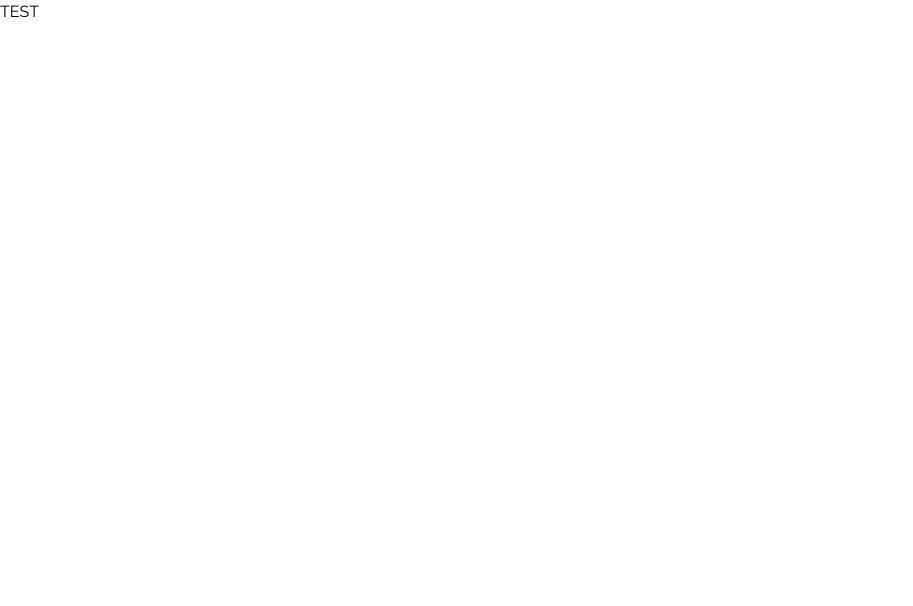
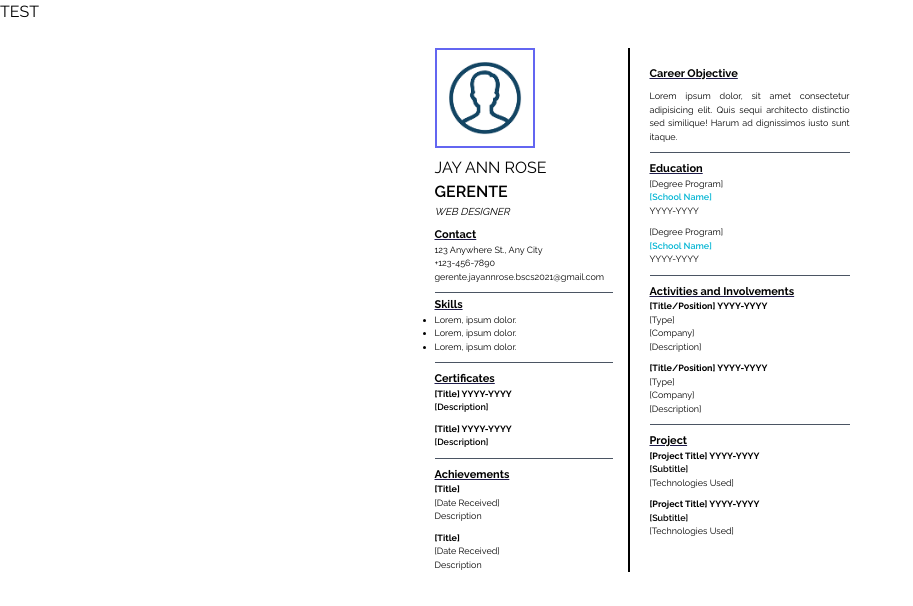
Before and after one commit to egoRockU/ft-portfolios, a React (Vite) app: page /gerenteresume in a window 1280 px wide. Shown: the top 606 px of the page, without its empty margins (0-913 px from the left). Built offline with nearby package versions, Linux system fonts and the light colour scheme.

Commit message:
added resume temp with img

```diff
--- a/src/pages/GerenteResume.jsx
+++ b/src/pages/GerenteResume.jsx
@@ -1,7 +1,8 @@
 import downloadPDF from "./assets/utils/downloadPDF";
 // import "./assets/style.css";
 import picture from "./assets/picture.png";
-import { BiLink } from "react-icons/bi";
+
+
 
 function App() {
   const DIV_NAME = "container";
@@ -16,7 +17,103 @@ function App() {
         <button onClick={handleDownload}>TEST</button>
       </div>
       {/* Place your resume here */}
+      <div className="flex container max-w-[459px] bg-white mx-auto justify-center items-center font-serif">
+        <div className="ml-6 flex-1 border-r-2 border-black w-[229px] mt-6">
 
+              <img src={picture} alt="profile pic" className="h-[100px] w-[100px] object-cover border-2 border-indigo-500/100 mb-2" />
+            <div className="leading-normal">
+            <p className="text-[16px] uppercase">Jay Ann Rose</p>
+            <p className="text-[16px] font-semibold uppercase">Gerente</p>
+            </div>
+            <p className="job-description uppercase italic text-[10px]">Web Designer</p>
+            <p className="text-[11px] mt-2 underline decoration-solid decoration-indigo-950 font-bold">Contact</p>
+            <p className="text-[9px]">123 Anywhere St., Any City</p>
+            <p className="text-[9px]">+123-456-7890</p>
+            <p className="text-[9px]">gerente.jayannrose.bscs2021@gmail.com</p>
+            <hr className="border-gray-600  w-[178px] mt-2"/>
+            <p className="text-[11px] mt-1 underline decoration-solid decoration-indigo-950 font-bold">Skills</p>
+            <ul className="text-[9px] list-disc">
+                <li>Lorem, ipsum dolor.</li>
+                <li>Lorem, ipsum dolor.</li>
+                <li>Lorem, ipsum dolor.</li>
+            </ul>
+            <hr className="border-gray-600  w-[178px] mt-2"/>
+            <p className="text-[11px] mt-2 underline decoration-solid decoration-indigo-950 font-bold">Certificates</p>
+            <div>
+        <div className="">
+          <p className="text-[9px] font-bold">[Title] <span className="space-x-11">YYYY-YYYY</span></p>
+          <p className="text-[9px] font-semibold">[Description]</p>
+          </div>
+          <div className="mt-2">  <p className="text-[9px] font-bold">[Title] <span className="space-x-11">YYYY-YYYY</span></p>
+          <p className="text-[9px] font-semibold">[Description]</p>
+          </div>
+          </div>
+          <hr className="border-gray-600  w-[178px] mt-2"/>
+          <p className="text-[11px] mt-2 underline decoration-solid decoration-indigo-950 font-bold">Achievements</p>
+          <div>
+        <div className="">
+          <p className="text-[9px] font-bold ">[Title]</p>
+          <p className="text-[9px] ">[Date Received]</p>
+          <p className="text-[9px] text-justify">Description</p>
+          </div>
+        <div className="mt-2">
+            <p className="text-[9px] font-bold ">[Title]</p>
+          <p className="text-[9px] ">[Date Received]</p>
+          <p className="text-[9px] text-justify">Description</p>
+          </div>
+        </div>
+          </div>
+
+        <div className="flex-1 w-[220px] mx-5">
+        <p className="text-[11px] mt-2 underline decoration-solid decoration-indigo-950 font-bold">Career Objective</p>
+            <p className="text-justify text-[9px] mt-2">Lorem ipsum dolor, sit amet consectetur adipisicing elit. Quis sequi architecto distinctio sed similique! Harum ad dignissimos iusto sunt itaque.</p>
+            <hr className="border-gray-600  w-[200px] mt-2"/>
+            <p className="text-[11px] mt-2 underline decoration-solid decoration-indigo-950 font-bold">Education</p>
+            <div>
+        <div className="">
+          <p className="text-[9px] ">[Degree Program]</p>
+          <p className="text-[9px] text-cyan-500 font-semibold">[School Name]</p>
+          <p className="text-[9px]">YYYY-YYYY</p>
+          </div>
+        <div className="mt-2">
+          <p className="text-[9px]">[Degree Program]</p>
+          <p className="text-[9px] text-cyan-500 font-semibold">[School Name]</p>
+          <p className="text-[9px]">YYYY-YYYY</p>
+          </div>
+        </div>
+<hr className="border-gray-600  w-[200px] mt-2"/>
+
+
+        <p className="text-[11px] mt-2 underline decoration-solid decoration-indigo-950 font-bold">Activities and Involvements</p>
+    <div>
+        <div className="">
+        <p className="text-[9px] font-bold">[Title/Position] <span className="space-x-11">YYYY-YYYY</span></p>
+        <p className="text-[9px]">[Type]</p>
+          <p className="text-[9px]">[Company]</p>
+          <p className="text-[9px] text-justify">[Description]</p>
+          </div>
+          <div className="mt-2">
+          <p className="text-[9px] font-bold">[Title/Position] <span className="space-x-11">YYYY-YYYY</span></p>
+        <p className="text-[9px]">[Type]</p>
+          <p className="text-[9px]">[Company]</p>
+          <p className="text-[9px] text-justify">[Description]</p>
+          </div>
+    </div>
+        <hr className="border-gray-600  w-[200px] mt-2"/>
+
+        <p className="text-[11px] mt-2 underline decoration-solid decoration-indigo-950 font-bold">Project</p>
+        <div>
+        <div className="">  <p className="text-[9px] font-bold">[Project Title] <span className="space-x-11">YYYY-YYYY</span></p>
+          <p className="text-[9px]  font-semibold">[Subtitle]</p>
+          <p className="text-[9px]">[Technologies Used]</p>
+          </div>
+          <div className="mt-2">  <p className="text-[9px] font-bold">[Project Title] <span className="space-x-11">YYYY-YYYY</span></p>
+          <p className="text-[9px] font-semibold">[Subtitle]</p>
+          <p className="text-[9px]">[Technologies Used]</p>
+          </div>
+        </div>
+        </div>
+      </div>
       {/* ---------------------- */}
     </>
   );
```
